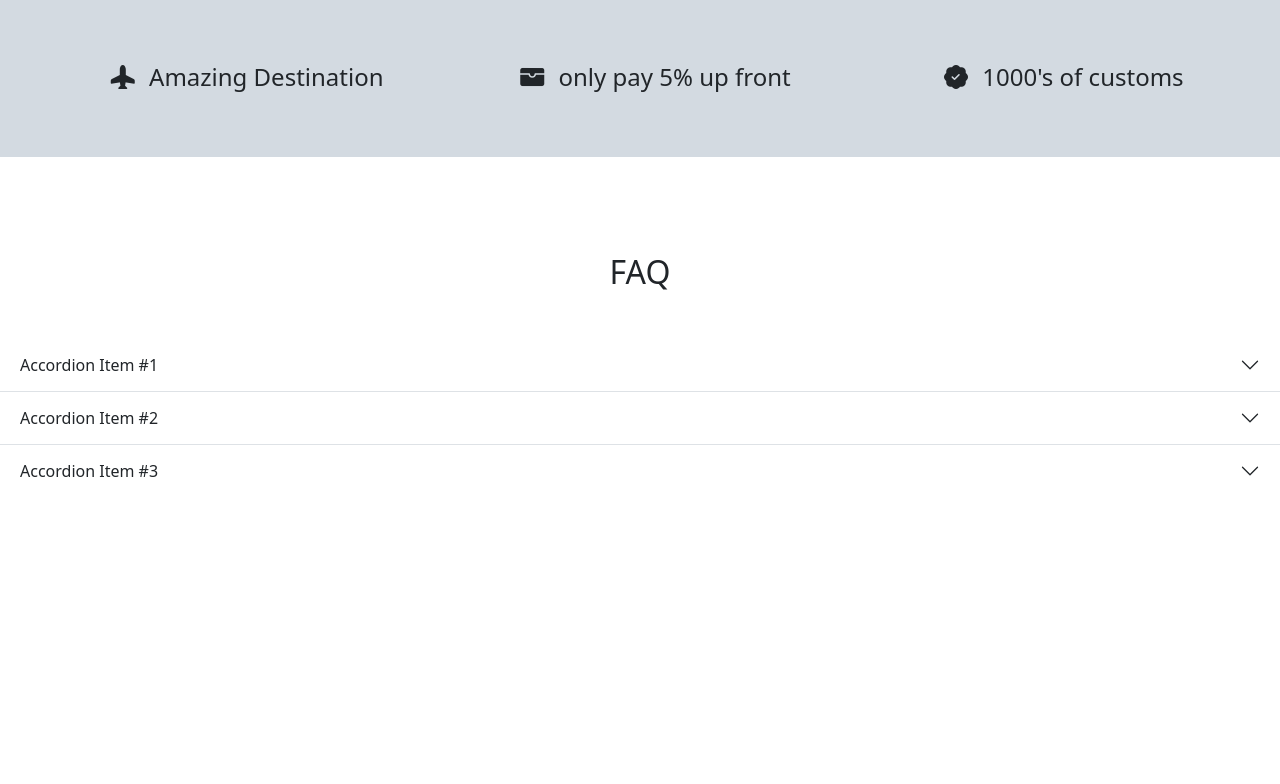
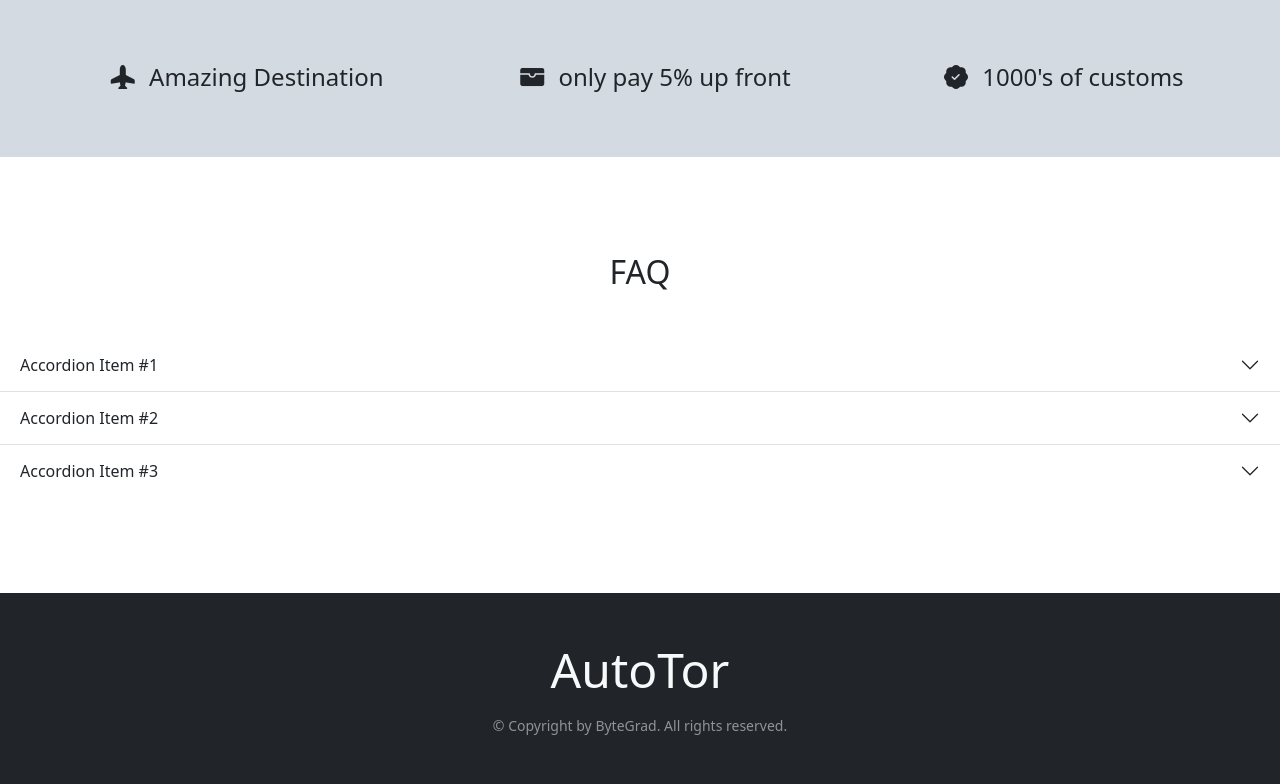
Before and after one commit to NeftaMERN/AuroraTour, a plain HTML site: page index.html in a window 1280 px wide. Shown: the part 539-1323 px from the top of the page. Before the commit the page ends 1084 px from the top, so only its background shows below. Drawn offline with nearby package versions, Linux system fonts and the light colour scheme.

Commit message:
add footer

```diff
--- a/index.html
+++ b/index.html
@@ -206,5 +206,15 @@
 
       </main>
 
+      <footer class="bg-dark py-5 mt-5">
+
+        <div class="container text-light text-center">
+
+          <p class="display-5 mb-3">AutoTor</p>
+          <small class="text-white-50">&copy; Copyright by ByteGrad. All rights reserved.</small>
+        </div>
+
+      </footer>
+
 </body>
 </html>
```
